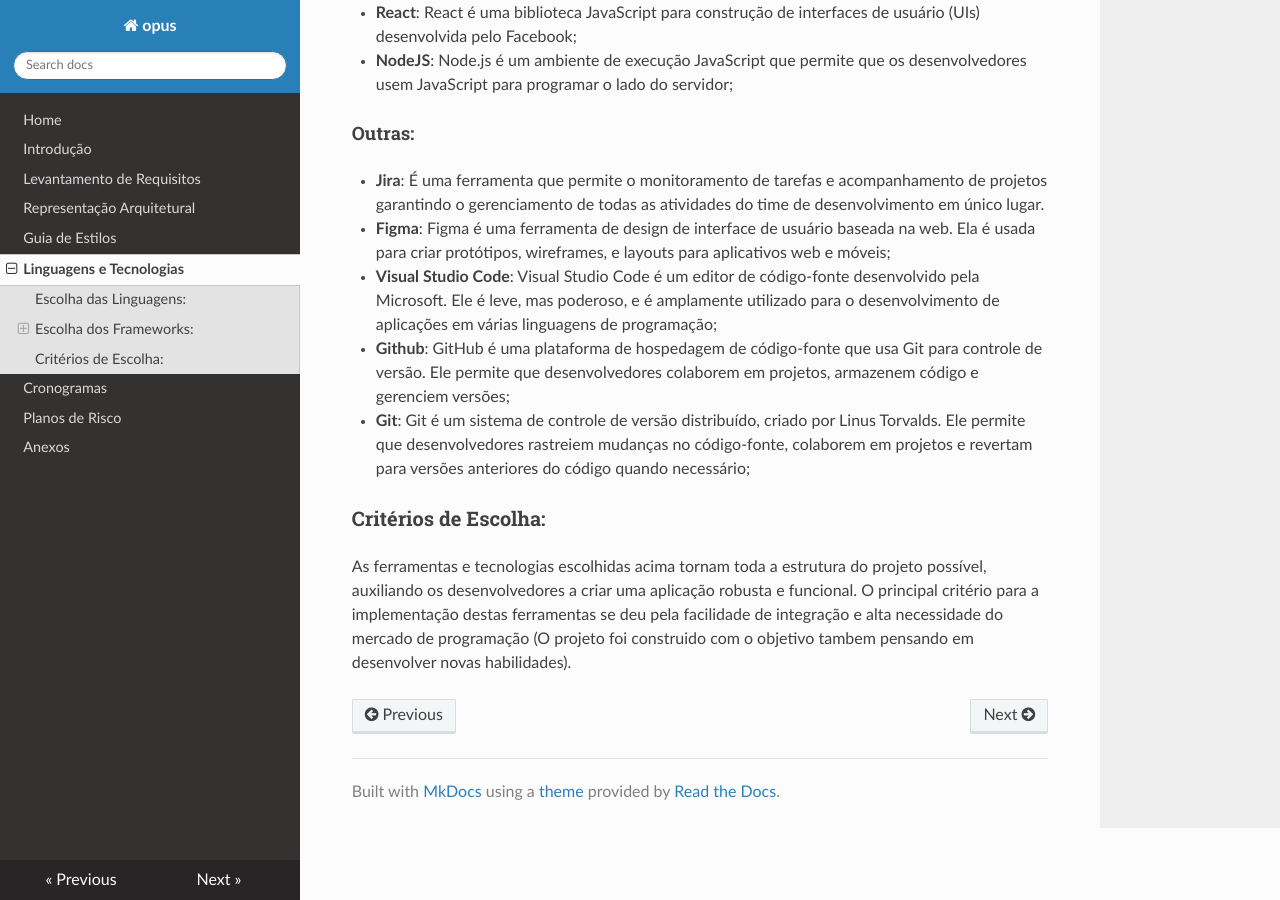
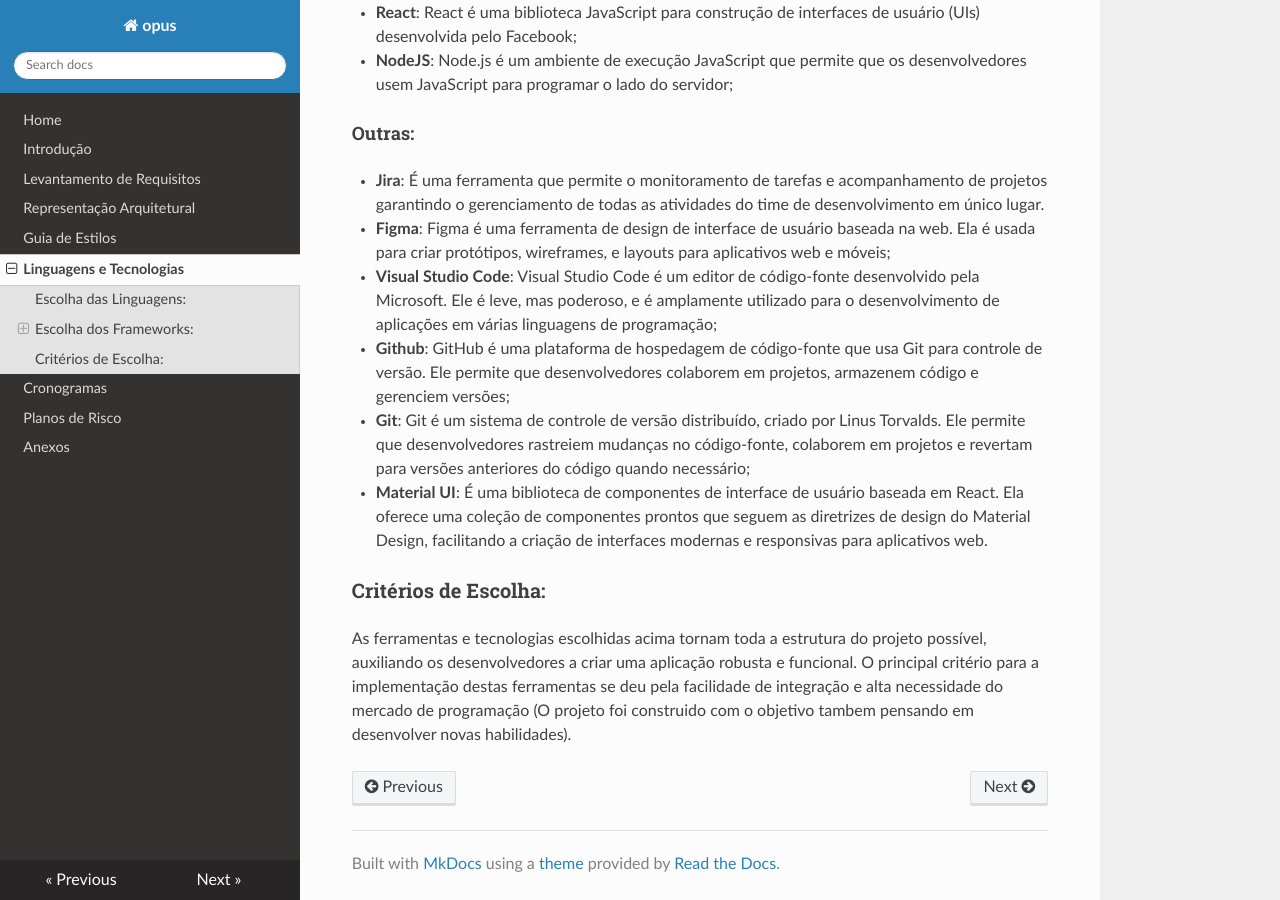
Before and after one commit to ruanvictordev/opusdoc, an MkDocs documentation site: the page built from docs/tecnologias.md, in a window 1280 px wide and 900 px high, scrolled down 595 px. Built offline with MkDocs 1.6.1, drawn with Linux system fonts in a browser that asks for light colours; nearby versions of some CDN libraries.

Commit message:
adição na descrição das tecnologias

```diff
--- a/docs/tecnologias.md
+++ b/docs/tecnologias.md
@@ -21,6 +21,7 @@
 - **Visual Studio Code**: Visual Studio Code é um editor de código-fonte desenvolvido pela Microsoft. Ele é leve, mas poderoso, e é amplamente utilizado para o desenvolvimento de aplicações em várias linguagens de programação;
 - **Github**: GitHub é uma plataforma de hospedagem de código-fonte que usa Git para controle de versão. Ele permite que desenvolvedores colaborem em projetos, armazenem código e gerenciem versões;
 - **Git**: Git é um sistema de controle de versão distribuído, criado por Linus Torvalds. Ele permite que desenvolvedores rastreiem mudanças no código-fonte, colaborem em projetos e revertam para versões anteriores do código quando necessário;
+- **Material UI**: É uma biblioteca de componentes de interface de usuário baseada em React. Ela oferece uma coleção de componentes prontos que seguem as diretrizes de design do Material Design, facilitando a criação de interfaces modernas e responsivas para aplicativos web.
 
 ### Critérios de Escolha:
 
```
Also changed, not shown: site/index.html, site/search/search_index.json, site/sitemap.xml, site/tecnologias/index.html, 1 other file.
